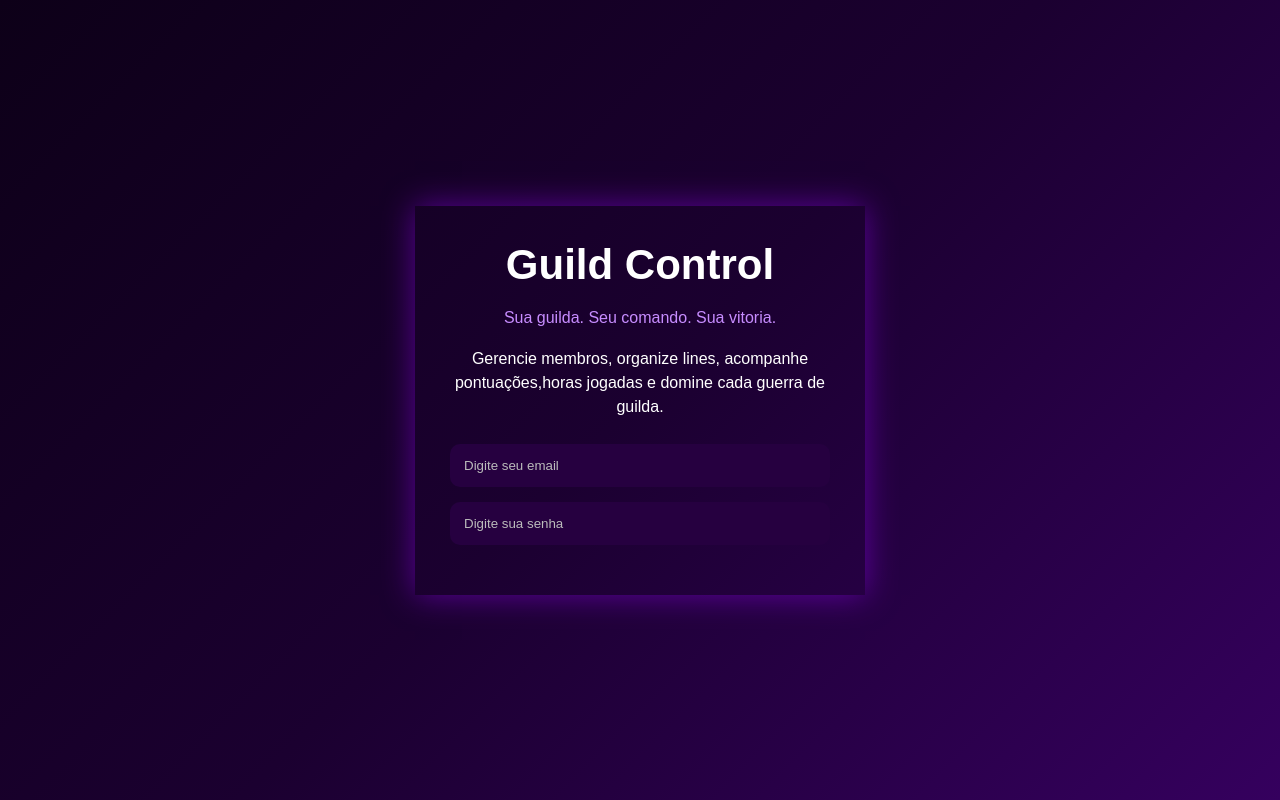
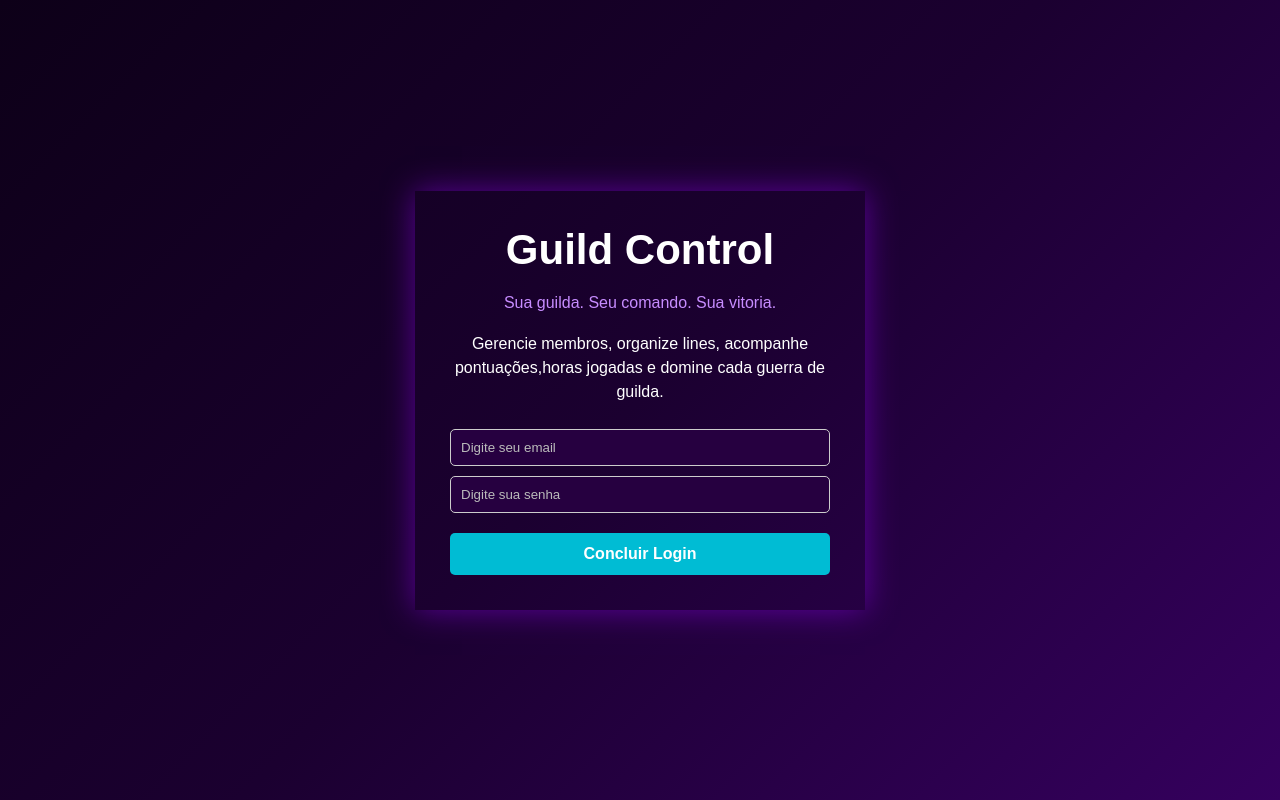
Before and after one commit to carloseduardodosreis06/guilda, a Flask app: page / in a window 1280 px wide. Run offline with Flask 3, Linux system fonts and the light colour scheme; parts of the project's set-up code (start-up, migrations or seed data) failed here and were passed over.

Commit message:
Implement login form in login.html
Added a form for user login with email and password fields.

```diff
--- a/GuildControl/templates/login.html
+++ b/GuildControl/templates/login.html
@@ -124,7 +124,14 @@
     <div class="descricao">
         Gerencie membros, organize lines, acompanhe pontuações,horas jogadas e domine cada guerra de guilda.
     </div>
+  <form method="POST" action="/login">
+    <input type="email" name="email" placeholder="Digite seu email" style="width: 100%; padding: 10px; margin-bottom: 10px; border-radius: 5px; border: 1px solid #ccc;">
+    <input type="password" name="senha" placeholder="Digite sua senha" style="width: 100%; padding: 10px; margin-bottom: 10px; border-radius: 5px; border: 1px solid #ccc;">
 
-    <input type="email" placeholder="Digite seu email">
-
-    <input type="password" placeholder="Digite sua senha">
+    <button type="submit" style="width: 100%; padding: 12px; background-color: #00bcd4; color: white; border: none; border-radius: 5px; cursor: pointer; font-weight: bold; font-size: 16px; margin-top: 10px;">
+        Concluir Login
+    </button>
+</form>
+</div>
+</body>
+</html>
```
